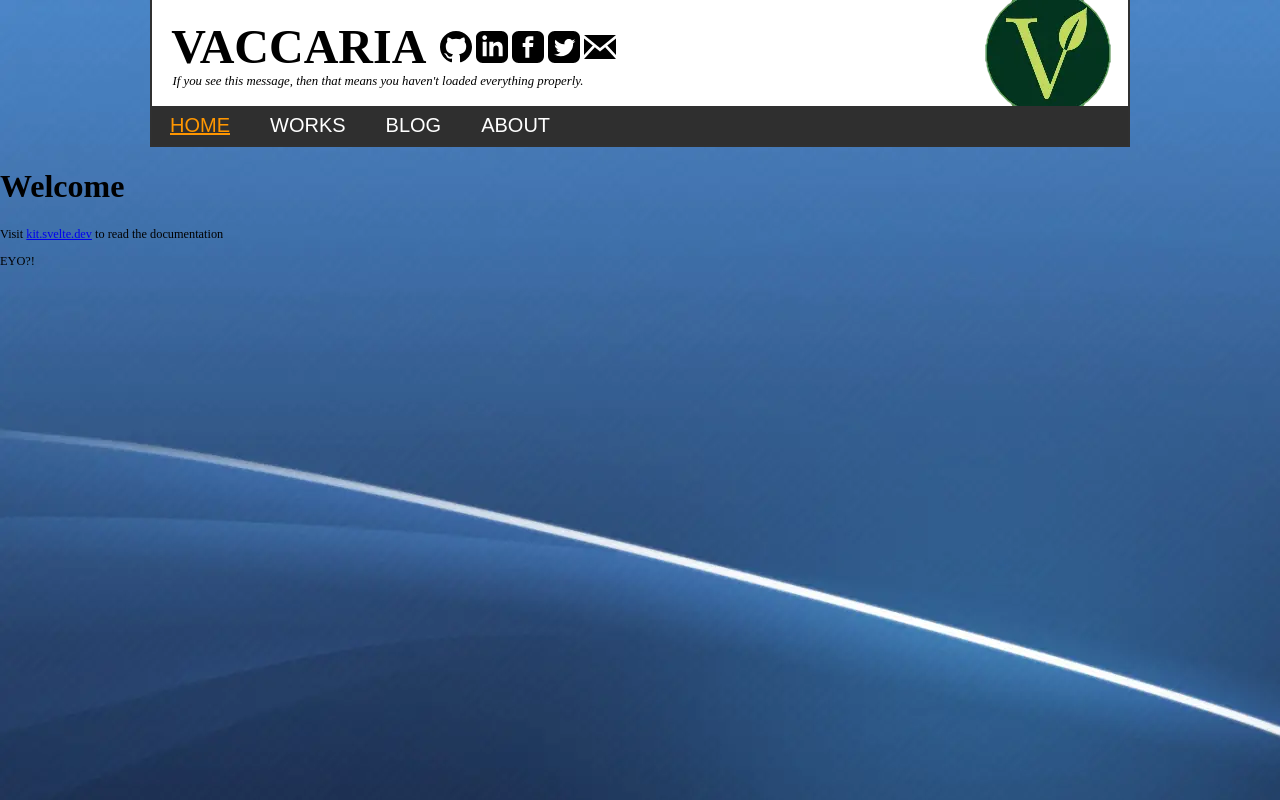
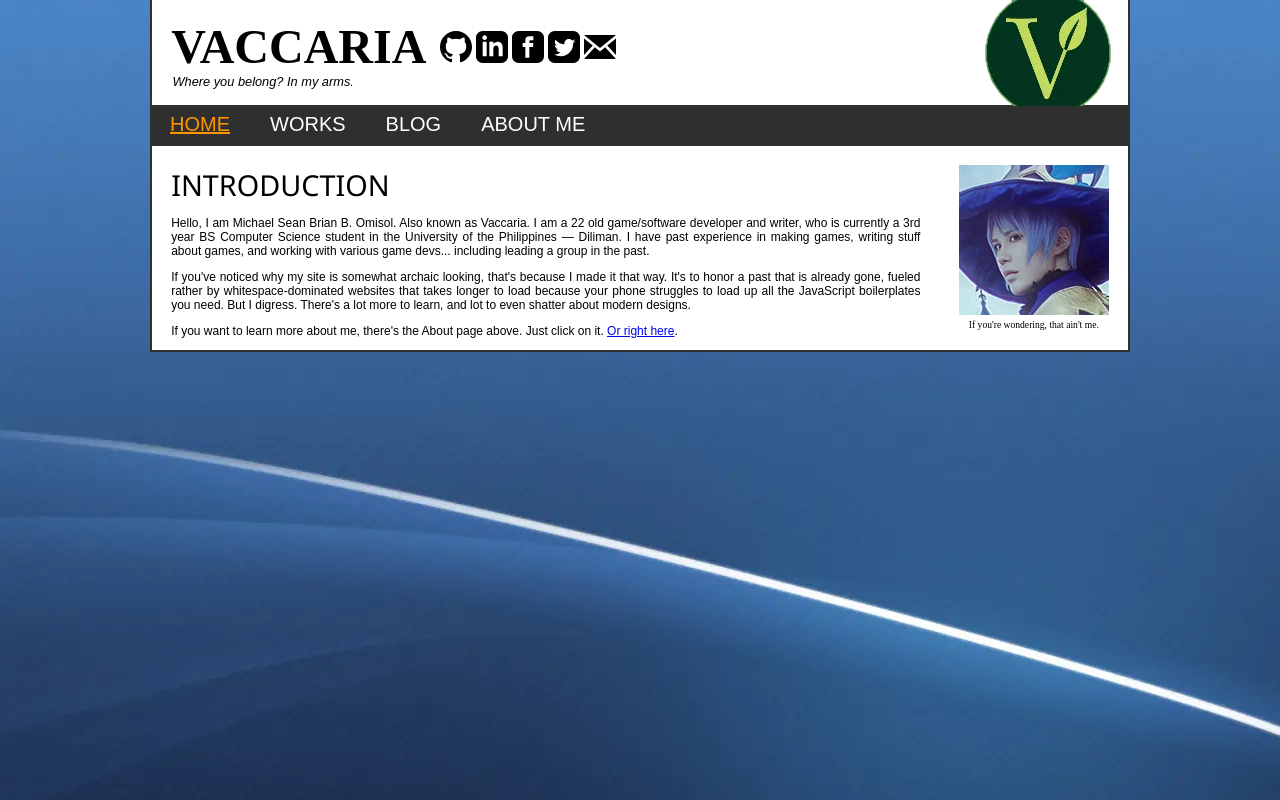
Before and after one commit to FlamingHerb/NewWebsite, a SvelteKit app: page / in a window 1280 px wide. Built offline with nearby package versions, Linux system fonts and the light colour scheme.

Commit message:
:truck: Addition of homepage and stuff.

```diff
--- a/src/routes/+error.svelte
+++ b/src/routes/+error.svelte
@@ -1,4 +1,4 @@
-<div id="body">
+<div id="containerbody">
     <center>
         <img src="/images/Anti_climb_paint_sign.webp" alt="Anti Climbing Paint">
         <h1>Page not found. Take your medicine and try again.</h1>
@@ -15,13 +15,7 @@
         max-width: 75%;
     }
 
-    #body {
-        background-color: #ffffff;
+    div {
         padding: 1em 0px;
-        max-width: 976px;
-        margin: auto;
-
-        border: 2px solid #303030;
-        border-top: 0;
     }
 </style>
--- a/src/routes/+layout.svelte
+++ b/src/routes/+layout.svelte
@@ -2,8 +2,6 @@
   import taglineDatabase from '$lib/taglines.json';
   import { navigating } from '$app/stores';
   import { page } from '$app/stores';
-
-  let logosrc = '/images/fa.webp';
 
   let tagline = "If you see this message, then that means you haven't loaded everything properly.";
   function taglineGenerator(){
@@ -11,6 +9,7 @@
     tagline = taglineDatabase[num];
   }
 
+  taglineGenerator();
   $: if($navigating) taglineGenerator();
 </script>
 
@@ -30,7 +29,7 @@
       <svg xmlns="http://www.w3.org/2000/svg" width="32" height="32" viewBox="0 0 24 24"><path d="M19 0h-14c-2.761 0-5 2.239-5 5v14c0 2.761 2.239 5 5 5h14c2.762 0 5-2.239 5-5v-14c0-2.761-2.238-5-5-5zm-.139 9.237c.209 4.617-3.234 9.765-9.33 9.765-1.854 0-3.579-.543-5.032-1.475 1.742.205 3.48-.278 4.86-1.359-1.437-.027-2.649-.976-3.066-2.28.515.098 1.021.069 1.482-.056-1.579-.317-2.668-1.739-2.633-3.26.442.246.949.394 1.486.411-1.461-.977-1.875-2.907-1.016-4.383 1.619 1.986 4.038 3.293 6.766 3.43-.479-2.053 1.08-4.03 3.199-4.03.943 0 1.797.398 2.395 1.037.748-.147 1.451-.42 2.086-.796-.246.767-.766 1.41-1.443 1.816.664-.08 1.297-.256 1.885-.517-.439.656-.996 1.234-1.639 1.697z"/></svg></a>
     <a href="mailto:michaelomisol@protonmail.com">
       <svg xmlns="http://www.w3.org/2000/svg" width="32" height="32" viewBox="0 0 24 24"><path d="M12 12.713l-11.985-9.713h23.971l-11.986 9.713zm-5.425-1.822l-6.575-5.329v12.501l6.575-7.172zm10.85 0l6.575 7.172v-12.501l-6.575 5.329zm-1.557 1.261l-3.868 3.135-3.868-3.135-8.11 8.848h23.956l-8.11-8.848z"/></svg></a>
-      <img id="logo" src={logosrc} alt="segs">
+    <img id="logo" src="/images/fa.webp" alt="segs">
     <p id="tagline">{tagline}</p>
 
 
@@ -39,7 +38,7 @@
     <a class="{$page.route.id === '/' ? 'current' : ''}" href="/">HOME</a>
     <a class="{$page.route.id === '/works' ? 'current' : ''}" href="/works">WORKS</a>
     <a class="{$page.route.id === '/blog' ? 'current' : ''}" href="/blog">BLOG</a>
-    <a class="{$page.route.id === '/about' ? 'current' : ''}" href="/about">ABOUT</a>
+    <a class="{$page.route.id === '/aboutme' ? 'current' : ''}" href="/aboutme">ABOUT ME</a>
   </nav>
 </div>
 
@@ -49,7 +48,8 @@
   @import "../node_modules/rfs/scss";
   /* Global Styles */
   :global(p) {
-    @include font-size(0.77rem);
+    @include font-size(1rem);
+    font-family: Arial, Helvetica, sans-serif;
   }
 
   :global(body) {
@@ -57,11 +57,18 @@
     margin: 0;
   }
 
+  :global(#containerbody) {
+    background-color: #ffffff;
+    max-width: 976px;
+    margin: auto;
+    overflow: hidden;
+
+    border: 2px solid #303030;
+    border-top: 0;
+  }
+
   /* Local Styles */
 
-  #tophead {
-    overflow: hidden;
-  }
 
   #logo {
     margin-right: 1em;
--- a/src/routes/+page.svelte
+++ b/src/routes/+page.svelte
@@ -1,3 +1,76 @@
-<h1>Welcome </h1>
-<p>Visit <a href="https://kit.svelte.dev">kit.svelte.dev</a> to read the documentation</p>
-<p>EYO?!</p>
+<script>
+
+    const d = new Date();
+    let year = d.getFullYear();
+
+    let authorimg = "/images/witch.png";
+    let caption = "If you're wondering, that ain't me.";
+
+    function handleMouseOver() {
+		authorimg = '/images/pranked.png';
+        caption = "You like kissing boys, don't you?";
+	}
+	function handleMouseOut() {
+		authorimg = '/images/witch.png';
+        caption = "If you're wondering, that ain't me.";
+	}
+
+</script>
+<div id="containerbody">
+    <div id="intro">
+        <figure id="authorimg">
+            <img src="{authorimg}" alt="A witch profile." on:mouseover={handleMouseOver} on:focus={handleMouseOver} on:blur={handleMouseOut} on:mouseout={handleMouseOut}>
+            <figcaption>{caption}</figcaption>
+        </figure>
+        <h1>INTRODUCTION</h1>
+        <p>
+            Hello, I am Michael Sean Brian B. Omisol. Also known as Vaccaria. I am a {year - 2001} old game/software developer and writer, who is currently a {year - 2020}rd year BS Computer Science student in the University of the Philippines — Diliman. I have past experience in making games, writing stuff about games, and working with various game devs... including leading a group in the past.
+        </p>
+        <p>
+            If you've noticed why my site is somewhat archaic looking, that's because I made it that way. It's to honor a past that is already gone, fueled rather by whitespace-dominated websites that takes longer to load because your phone struggles to load up all the JavaScript boilerplates you need. But I digress. There's a lot more to learn, and lot to even shatter about modern designs.
+        </p>
+        <p>
+            If you want to learn more about me, there's the About page above. Just click on it. <a href="/about">Or right here</a>.
+        </p>
+    </div>
+</div>
+
+<style lang="scss">
+    @import "../node_modules/rfs/scss";
+
+    h1 {
+        display: flex;
+        margin-bottom: 0;
+    }
+
+    p {
+        text-align:justify;
+    }
+
+    #authorimg {
+        float: right;
+        margin: 0 0 1.2em 2.4em;
+
+        figcaption {
+            margin:auto;
+            text-align: center;
+            @include font-size(0.6rem);
+        }
+    }
+
+    h1 {
+        @include font-size(1.8rem);
+        font-family: 'Segoe UI', Helvetica, sans-serif;
+        font-weight: normal;
+    }
+
+
+    #intro {
+        margin-left: 1.2em;
+        margin-right: 1.2em;
+
+        p {
+            @include font-size(0.75rem);
+        }
+    }
+</style>
```
Also changed, not shown: src/routes/aboutme/+page.svelte (renamed from src/routes/about/+page.svelte), static/images/pranked.png (added), static/images/witch.png (added).
